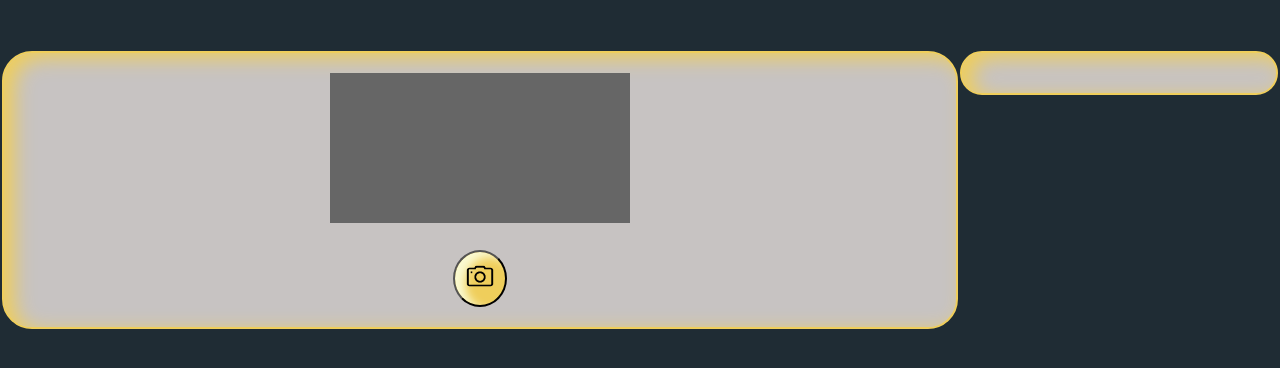
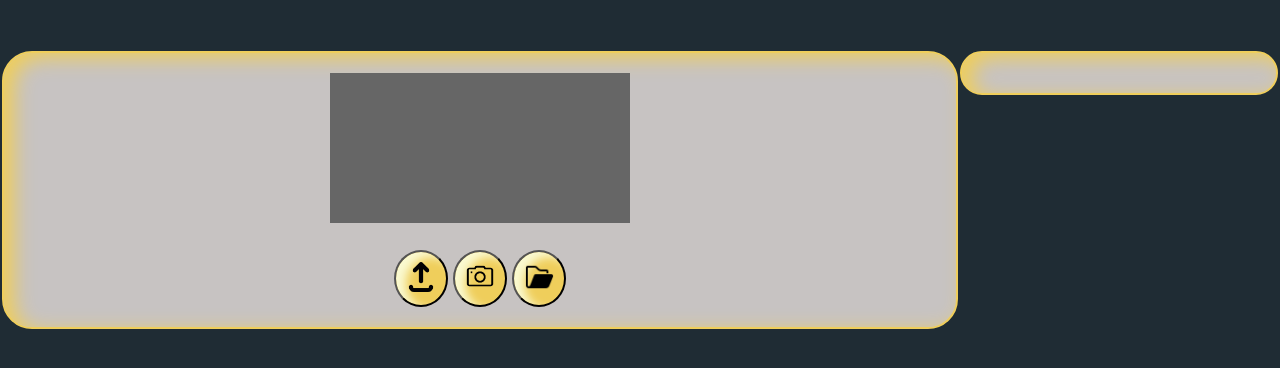
Before and after one commit to kmarchan/Camagru, a PHP site: page /Camagru/ in a window 1280 px wide. Shown: the part 187-555 px from the top of the page. Run offline with PHP 8.4, Linux system fonts and the light colour scheme; data that the repository does not hold is empty.

Commit message:
more buttons

```diff
--- a/index.php
+++ b/index.php
@@ -65,26 +65,39 @@
                         <div id="container">
                             <video autoplay="true" id="videoElement">
 
+
                             </video>
                         </div>
                         <br>
-                        <button class="camera" align="centre">
+                        <button onclick="upload" class="camera" align="centre" title="Save">
+                            <img src="upload.png" alt="upload" height="30px">
+                        </button>
+                        <button onclick="snapshot" class="camera" align="centre" title="Snapshot">
                             <img src="camera.png" alt="shoot" height="30px">
+                        </button>
+                        <button onclick="save" class="camera" align="centre" title="Save">
+                            <img src="save.png" alt="save" height="30px">
                         </button>
                         <script>
                             var video = document.querySelector("#videoElement");
-
                             if (navigator.mediaDevices.getUserMedia)
                             {
                                 navigator.mediaDevices.getUserMedia({video: true})
-                                .then(function(stream) {video.srcObject = stream;})
-                                .catch(function(err0r) {console.log("Something went wrong!");});
+                                .then(function(stream)
+                                {
+                                        video.srcObject = stream;
+                                })
+                                .catch(function(err0r)
+                                {
+                                    console.log("Something went wrong!");
+                                });
                             }
+
                         </script>
                     </div>
                 </td  >
                 <td width="25%" valign="top" >
-                    <div class="content" height="100%">
+                    <div class="content" height="100%" name="side">
 
                 </div>
                 </td>
```
Also changed, not shown: save.png (added), upload.png (added).
